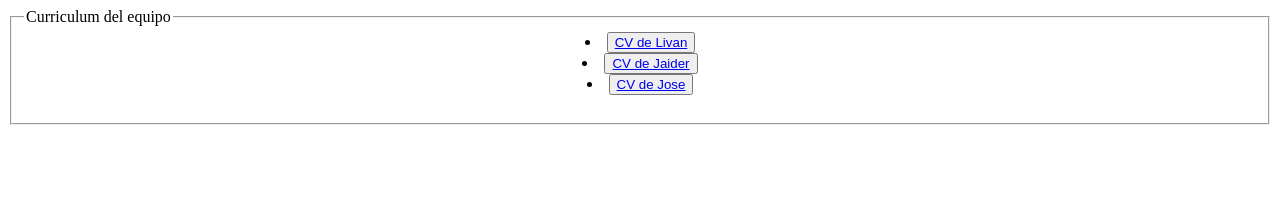
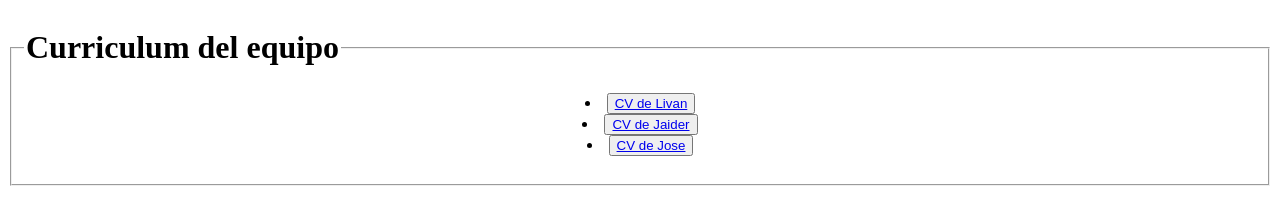
Before and after one commit to HosseCaraballo/menu.github.io, a plain HTML site: page menu.html in a window 1280 px wide. Drawn offline with Linux system fonts and the light colour scheme.

Commit message:
Update menu.html

```diff
--- a/menu.html
+++ b/menu.html
@@ -11,7 +11,9 @@
     <center>
         <fieldset>
             <legend>
-                Curriculum del equipo
+            <center>
+            <h1>Curriculum del equipo</h1>
+            </center>
             </legend>
             <li><button><a href="https://r3dsm1le.github.io/cv/cv.html">CV de Livan</a></button></li>
             <li><button><a href="https://r3dsm1le.github.io/cv/Curriculum_Jaider.html">CV de Jaider</a></button></li>
```
